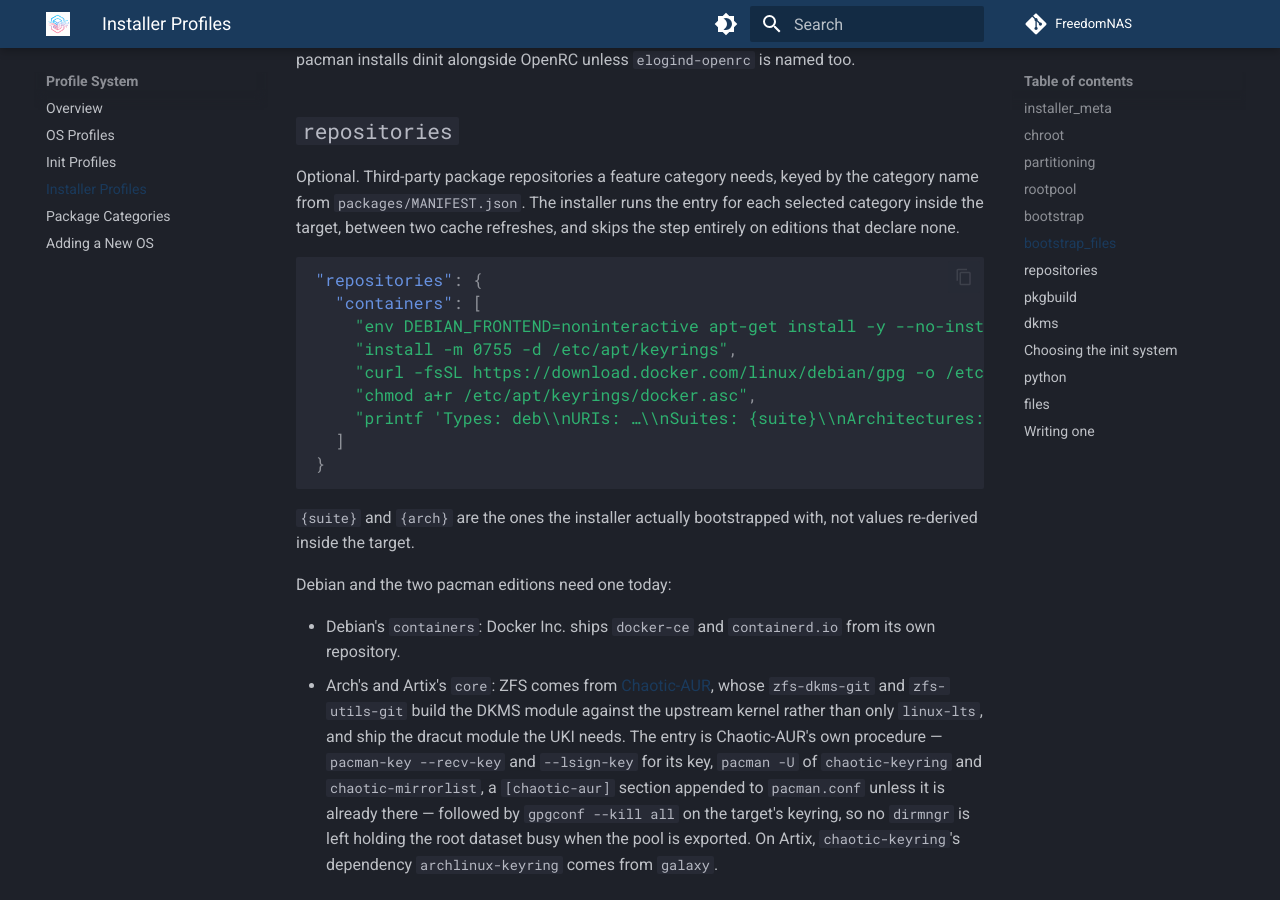
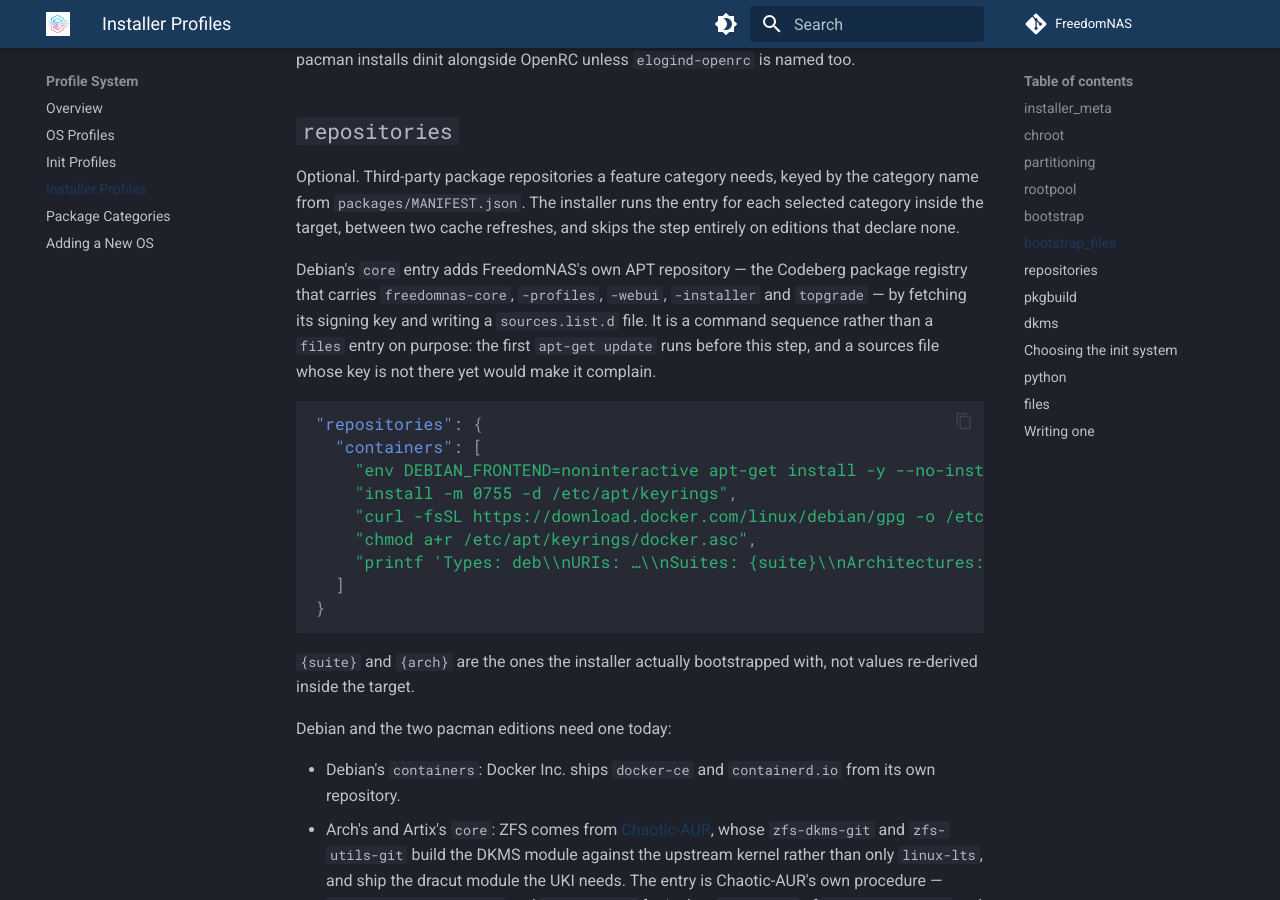
Before and after one commit to FreedomNAS/freedomnas-docs, an MkDocs documentation site: the page built from docs/profiles/installer-profiles.md, in a window 1280 px wide and 900 px high, scrolled down 5011 px. Built offline with MkDocs 1.6.1 and Material for MkDocs 9.7.7, drawn with Linux system fonts in a browser that asks for light colours.

Commit message:
Say that Debian installs from the Codeberg registry

````diff
--- a/docs/profiles/installer-profiles.md
+++ b/docs/profiles/installer-profiles.md
@@ -144,6 +144,13 @@ Optional. Third-party package repositories a feature category needs, keyed by
 the category name from `packages/MANIFEST.json`. The installer runs the entry
 for each selected category inside the target, between two cache refreshes, and
 skips the step entirely on editions that declare none.
+
+Debian's `core` entry adds FreedomNAS's own APT repository — the Codeberg
+package registry that carries `freedomnas-core`, `-profiles`, `-webui`,
+`-installer` and `topgrade` — by fetching its signing key and writing a
+`sources.list.d` file. It is a command sequence rather than a `files` entry
+on purpose: the first `apt-get update` runs before this step, and a sources
+file whose key is not there yet would make it complain.
 
 ```json
 "repositories": {
````
Also changed, not shown: docs/api/updates.md (+1 -1 lines).
